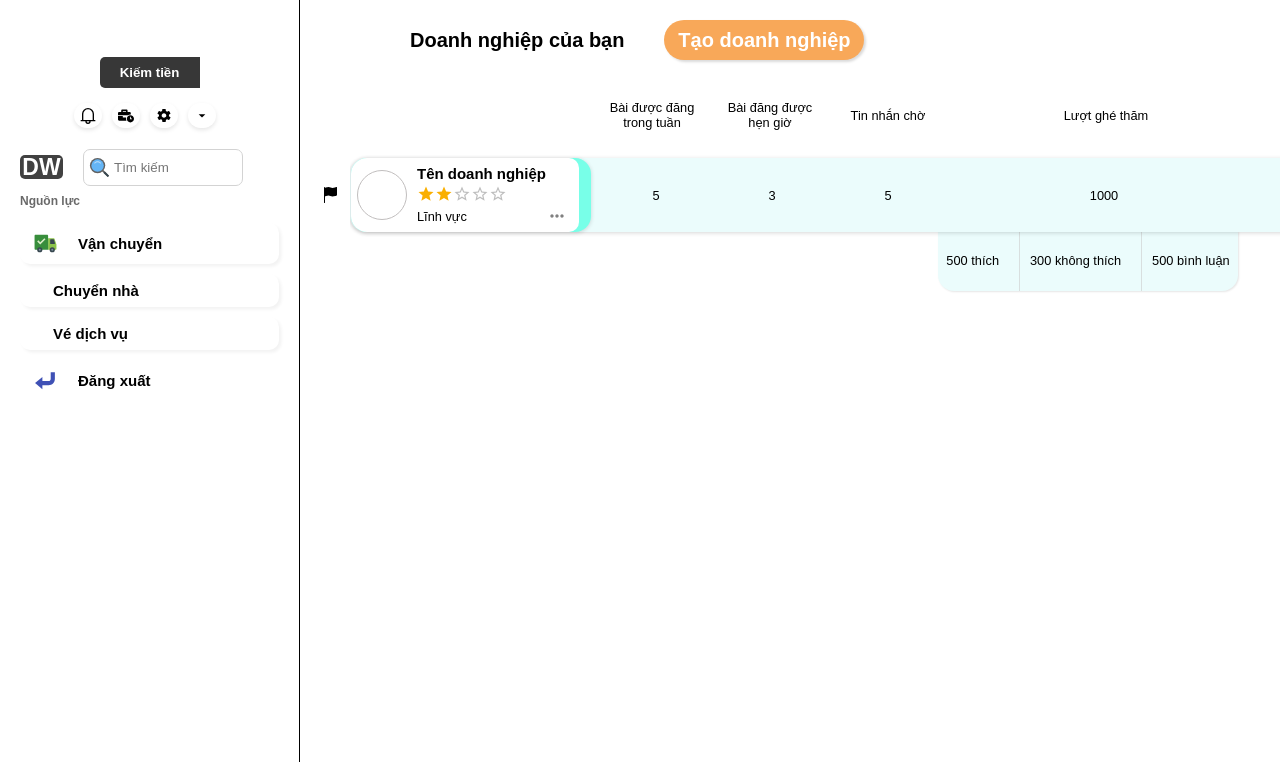
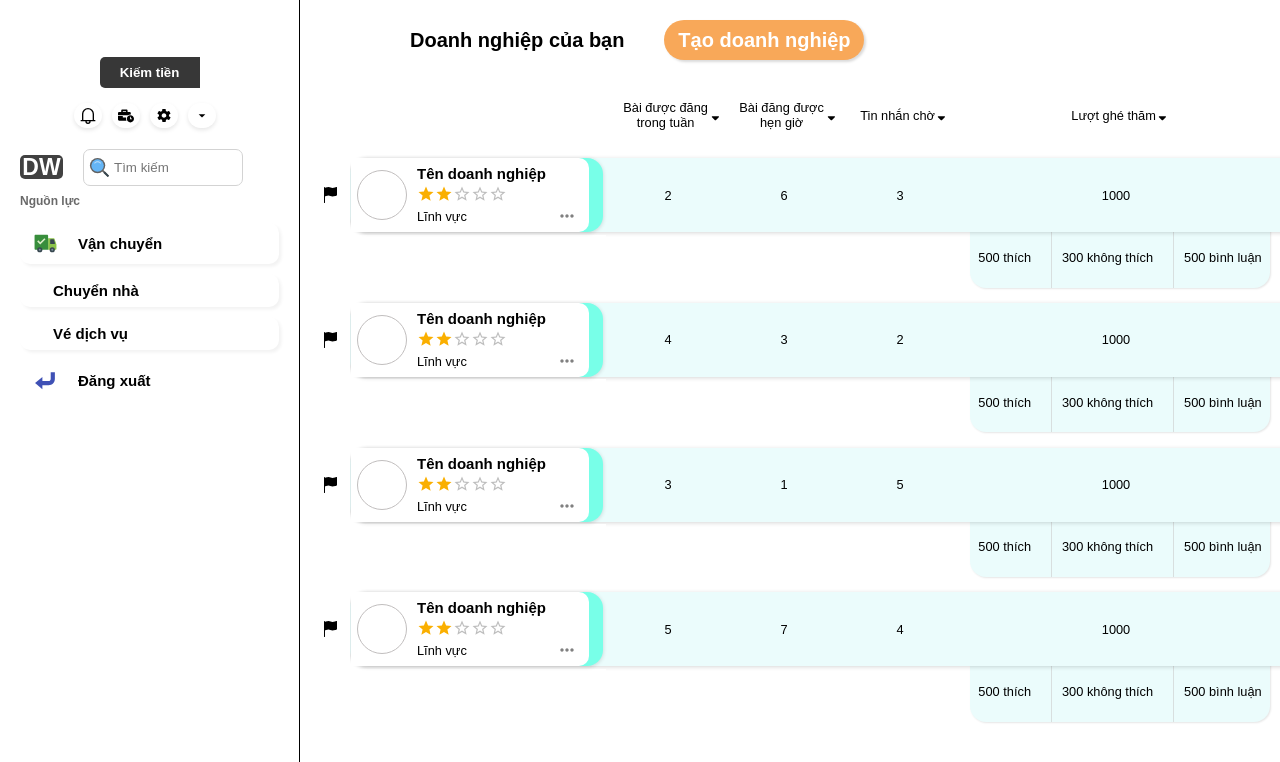
Before and after one commit to addams0512/ve_doanh_nghiep, a React (Create React App) app: page / in a window 1280 px wide. Shown: the top 762 px of the page. Built offline with nearby package versions, Linux system fonts and the light colour scheme.

Commit message:
update-colorpicker

```diff
--- a/package.json
+++ b/package.json
@@ -11,6 +11,7 @@
     "@testing-library/react": "^13.4.0",
     "@testing-library/user-event": "^13.5.0",
     "react": "^18.2.0",
+    "react-color": "^2.19.3",
     "react-dom": "^18.2.0",
     "react-icons": "^4.8.0",
     "react-router-dom": "^6.9.0",
--- /dev/null
+++ b/src/components/ColorPicker.css
@@ -0,0 +1,10 @@
+.color-picker-container {
+	position: relative;
+}
+
+.main-color-picker {
+	position: absolute;
+	z-index: 9999;
+	width: 200px;
+	height: 500px;
+}
--- /dev/null
+++ b/src/components/ColorPicker.js
@@ -0,0 +1,23 @@
+import { ChromePicker } from "react-color"
+import React from "react"
+import { useState } from "react"
+import { BiDotsHorizontalRounded } from "react-icons/bi"
+import "./ColorPicker.css"
+const ColorPicker = ({ color2, displayColor }) => {
+	const [color, setColor] = useState("#ffffff")
+
+	return (
+		<div className="color-picker-container">
+			<div className="main-color-picker">
+				<ChromePicker
+					color={color2}
+					onChange={(displayColor) => setColor(displayColor.hex)}
+				/>
+			</div>
+			{/* <div
+				style={{ backgroundColor: color, width: "50px", height: "50px" }}></div> */}
+		</div>
+	)
+}
+
+export default ColorPicker
--- a/src/components/Dropdown.css
+++ b/src/components/Dropdown.css
@@ -6,7 +6,7 @@
 	padding: 2px 6px;
 	position: relative;
 }
-.main-services-nav-arrange-dropdown:hover .dropdown-container {
+.main-drop-down:hover .dropdown-container {
 	display: block;
 }
 .dropdown-container input {
--- /dev/null
+++ b/src/data/yourbusinessData.js
@@ -0,0 +1,70 @@
+export const YourBusinessData = [
+	{
+		id: 0,
+		postInWeek: 2,
+		timePost: 6,
+		queueMessage: 3,
+		viewer: 1000,
+		notable: 15,
+		bill: 25,
+		income: "5.000.000",
+		admin: "Nguyễn Hoàng Luân",
+		address: "123 Trường Sa, P.15, Q.3, TP.HCM",
+		like: "500 thích",
+		unlike: "300 không thích",
+		comment: "500 bình luận",
+		color: "#ffffff",
+		colorPicker: false,
+	},
+	{
+		id: 1,
+		postInWeek: 4,
+		timePost: 3,
+		queueMessage: 2,
+		viewer: 1000,
+		notable: 15,
+		bill: 25,
+		income: "5.000.000",
+		admin: "Nguyễn Hoàng Luân",
+		address: "123 Trường Sa, P.15, Q.3, TP.HCM",
+		like: "500 thích",
+		unlike: "300 không thích",
+		comment: "500 bình luận",
+		color: "#ffffff",
+		colorPicker: false,
+	},
+	{
+		id: 2,
+		postInWeek: 3,
+		timePost: 1,
+		queueMessage: 5,
+		viewer: 1000,
+		notable: 15,
+		bill: 25,
+		income: "5.000.000",
+		admin: "Nguyễn Hoàng Luân",
+		address: "123 Trường Sa, P.15, Q.3, TP.HCM",
+		like: "500 thích",
+		unlike: "300 không thích",
+		comment: "500 bình luận",
+		color: "#ffffff",
+		colorPicker: false,
+	},
+	{
+		id: 3,
+		postInWeek: 5,
+		timePost: 7,
+		queueMessage: 4,
+		viewer: 1000,
+		notable: 15,
+		bill: 25,
+		income: "5.000.000",
+		admin: "Nguyễn Hoàng Luân",
+		address: "123 Trường Sa, P.15, Q.3, TP.HCM",
+		like: "500 thích",
+		unlike: "300 không thích",
+		comment: "500 bình luận",
+		color: "#ffffff",
+		colorPicker: false,
+	},
+]
--- a/src/layouts/YourBusiness.css
+++ b/src/layouts/YourBusiness.css
@@ -64,76 +64,100 @@
 	font-size: 0.8em;
 	display: grid;
 	grid-template-areas: "flag card post time-post queue-message viewwer notable bill income admin address";
-	gap: 18px;
+	gap: 16px;
 }
 
 .nav-main-your-business .flag-nav-main-your-business {
 	box-shadow: none;
-	width: 100%;
+	width: 20px;
 	height: 100%;
-	background-color: white;
 	position: sticky;
 	left: 0;
 	z-index: 9999;
 	grid-area: flag;
-	width: 20px;
-	margin-right: 8px;
+	background-color: white;
 }
 
 .nav-main-your-business .card-nav-main-your-business {
-	width: 100%;
+	width: 260px !important;
 	height: 100%;
+	padding-left: 20px;
 	background-color: white;
 	position: sticky;
-	left: 0;
-	z-index: 9999;
+	left: 20px;
+	z-index: 9998;
 	box-shadow: none;
 	grid-area: card;
 	width: 228px;
 }
 
 .nav-main-your-business .post-nav-main-your-business {
+	justify-content: center;
 	grid-area: post;
+	display: flex;
 	width: 100px;
 }
-
+.icon-sort-post-nav-main-your-business {
+	cursor: pointer;
+	display: flex;
+	align-items: center;
+}
 .nav-main-your-business .time-post-nav-main-your-business {
 	grid-area: time-post;
 	width: 100px;
+	display: flex;
 }
 
 .nav-main-your-business .queue-message-nav-main-your-business {
+	display: flex;
 	grid-area: queue-message;
+	justify-content: center;
+	align-items: center;
 	width: 100px;
 }
 
 .nav-main-your-business .viewer-nav-main-your-business {
+	display: flex;
 	grid-area: viewwer;
+	justify-content: center;
+	align-items: center;
 	width: 300px;
 }
 
 .nav-main-your-business .notable-nav-main-your-business {
 	grid-area: notable;
+	justify-content: center;
+	display: flex;
 	width: 100px;
 }
 
 .nav-main-your-business .bill-nav-main-your-business {
+	display: flex;
 	grid-area: bill;
+	justify-content: center;
 	width: 100px;
 }
 
 .nav-main-your-business .income-nav-main-your-business {
+	display: flex;
 	grid-area: income;
 	width: 120px;
+	justify-content: center;
 }
 
 .nav-main-your-business .admin-nav-main-your-business {
+	display: flex;
 	grid-area: admin;
+	justify-content: center;
+
 	width: 200px;
 }
 
 .nav-main-your-business .address-nav-main-your-business {
+	display: flex;
 	grid-area: address;
+	justify-content: center;
+
 	width: 300px;
 }
 
@@ -167,30 +191,26 @@
 }
 
 .heading-main-your-business-container {
-	cursor: pointer;
 	border-radius: 16px;
 	background-color: rgb(120, 290, 232);
 	box-shadow: rgba(0, 0, 0, 0.16) 0px 1px 4px;
 	display: flex;
 	height: fit-content;
-	border-radius: 16px;
 	align-items: center;
-	z-index: 9998;
+	z-index: 8887;
 	left: 41px;
 	position: sticky;
-	padding-right: 12px;
+	width: 252px;
 }
 
 .main-your-business-container .flag-item-main-your-business {
-	width: 20px;
 	background-color: white;
-	width: 50px;
 	height: 90.66px;
 	display: flex;
 	justify-content: center;
 	align-items: center;
 	position: sticky;
-	z-index: 9999;
+	z-index: 8888;
 	left: 0;
 	margin-left: auto;
 	padding: 0 12px;
@@ -199,8 +219,7 @@
 /* card */
 .card-item-main-your-business {
 	grid-area: card;
-	width: 228px;
-	border-radius: 16px;
+	width: 238px;
 	border-top-right-radius: 10px;
 	border-bottom-right-radius: 10px;
 	background-color: white;
@@ -209,7 +228,13 @@
 	align-items: center;
 	padding: 6px;
 }
-
+.color-picker-card-item-main-your-business {
+	display: flex;
+	margin-top: auto;
+	margin-left: auto;
+	margin-right: 6px;
+	position: relative;
+}
 .circles-card-nav-main-your-business {
 	width: 50px;
 	height: 50px;
@@ -218,6 +243,8 @@
 }
 
 .heading-info-card-nav-main-your-business {
+	cursor: pointer;
+
 	display: flex;
 	flex-direction: column;
 	margin-left: 10px;
@@ -285,11 +312,23 @@
 .comment-main-your-business .flag-comment-main-your-business {
 	grid-area: flag;
 	width: 20px;
+	height: 100%;
+	position: sticky;
+	z-index: 8888;
+	background-color: white;
+	left: 0;
+	margin-top: -6px;
 }
 
 .comment-main-your-business .card-comment-main-your-business {
 	grid-area: card;
-	width: 228px;
+	width: 260px;
+	margin-top: -6px;
+	background-color: white;
+	height: 60px;
+	position: sticky;
+	z-index: 7777;
+	left: 20px;
 }
 
 .comment-main-your-business .post-comment-main-your-business {
@@ -319,7 +358,7 @@
 	justify-content: center;
 	align-items: center;
 	gap: 20px;
-	margin-top: -10px;
+	margin-top: -20px;
 	box-shadow: rgba(0, 0, 0, 0.1) 1px 1px 2px;
 }
 
--- a/src/layouts/YourBusiness.js
+++ b/src/layouts/YourBusiness.js
@@ -1,13 +1,132 @@
-import React from "react"
+import React, { useState, useEffect, useRef } from "react"
 import "./YourBusiness.css"
 import { BsFillBellFill } from "react-icons/bs"
 import Rating from "../components/Rating"
+import { BiDotsHorizontalRounded } from "react-icons/bi"
 import { BsFlagFill } from "react-icons/bs"
-import { BiDotsHorizontalRounded } from "react-icons/bi"
+import { YourBusinessData as data } from "../data/yourbusinessData"
+import { FaSortUp, FaSortDown } from "react-icons/fa"
+import ColorPicker from "../components/ColorPicker"
+import { useCallback } from "react"
 const YourBusiness = ({ createBusinessPage }) => {
+	const [loading, setLoading] = useState(false)
+	const [sortStatus, setSortStatus] = useState("")
+	const [sortPostWeek, setSortPostWeek] = useState(true)
+	const [sortTimePost, setSortTimePost] = useState(true)
+	const [sortQueueMessage, setSortQueueMessage] = useState(true)
+	const [sortViewer, setSortViewer] = useState(true)
+	const [sortNotable, setSortNotable] = useState(true)
+	const [sortBill, setSortBill] = useState(true)
+	const [sortIncome, setSortIncome] = useState(true)
+	const [sortAdmin, setSortAdmin] = useState(true)
+	const [sortAddress, setSortAddress] = useState(true)
+	const [dataSelected, setDataSelected] = useState()
+	const isFirstRender = useRef(true)
+	const handleColorPicker = (id) => {
+		if (isFirstRender.current) {
+			isFirstRender.current = false
+			return
+		}
+		setDataSelected(
+			data.map((item) => {
+				if (id === item.id) {
+					item.colorPicker = !item.colorPicker
+				} else {
+					item.colorPicker = false
+				}
+				return item
+			})
+		)
+	}
+	useEffect(() => {
+		switch (sortPostWeek) {
+			case true:
+				data.sort((a, b) => {
+					return a.postInWeek - b.postInWeek
+				})
+				break
+			case false:
+				data.sort((a, b) => {
+					return b.postInWeek - a.postInWeek
+				})
+				break
+			default:
+				break
+		}
+	}, [sortPostWeek])
+
+	useEffect(() => {
+		switch (sortTimePost) {
+			case true:
+				data.sort((a, b) => {
+					return a.timePost - b.timePost
+				})
+				break
+			case false:
+				data.sort((a, b) => {
+					return b.timePost - a.timePost
+				})
+				break
+			default:
+				break
+		}
+	}, [sortTimePost])
+
+	useEffect(() => {
+		switch (sortQueueMessage) {
+			case true:
+				data.sort((a, b) => {
+					return a.queueMessage - b.queueMessage
+				})
+				break
+			case false:
+				data.sort((a, b) => {
+					return b.queueMessage - a.queueMessage
+				})
+				break
+			default:
+				break
+		}
+	}, [sortQueueMessage])
+
+	const handleClickSort = (name) => {
+		switch (name) {
+			case "PostInWeek":
+				setSortPostWeek(!sortPostWeek)
+				break
+			case "TimePost":
+				setSortTimePost(!sortTimePost)
+				break
+			case "QueueMessage":
+				setSortQueueMessage(!sortQueueMessage)
+				break
+			case "Viewer":
+				setSortViewer(!sortViewer)
+				break
+			case "Notable":
+				setSortNotable(!sortNotable)
+				break
+			case "Bill":
+				setSortBill(!sortBill)
+				break
+			case "Income":
+				setSortIncome(!sortIncome)
+				break
+			case "Admin":
+				setSortAdmin(!sortAdmin)
+				break
+			case "Address":
+				setSortAddress(!sortAddress)
+				break
+			default:
+				break
+		}
+	}
+
 	const createBusiness = () => {
 		createBusinessPage()
 	}
+
 	return (
 		<div className="your-business-container">
 			<div className="title-your-business-container">
@@ -23,39 +142,120 @@ const YourBusiness = ({ createBusinessPage }) => {
 				<div className="nav-main-your-business">
 					<div className="flag-nav-main-your-business"></div>
 					<div className="card-nav-main-your-business"></div>
-					<div className="post-nav-main-your-business">
-						Bài được đăng trong tuần
+					<div
+						className="post-nav-main-your-business"
+						onClick={() => {
+							handleClickSort("PostInWeek")
+						}}>
+						Bài được đăng trong tuần{" "}
+						<div className="icon-sort-post-nav-main-your-business">
+							{sortPostWeek ? <FaSortDown /> : <FaSortUp />}
 						</div>
-					<div className="time-post-nav-main-your-business">
+					</div>
+					<div
+						onClick={() => {
+							handleClickSort("TimePost")
+						}}
+						className="time-post-nav-main-your-business">
 						Bài đăng được hẹn giờ
+						<div className="icon-sort-post-nav-main-your-business">
+							{sortTimePost ? <FaSortDown /> : <FaSortUp />}
 						</div>
-					<div className="queue-message-nav-main-your-business">
-						Tin nhắn chờ
 					</div>
-					<div className="viewer-nav-main-your-business">Lượt ghé thăm</div>
-					<div className="notable-nav-main-your-business">Lượt đánh giá</div>
-					<div className="bill-nav-main-your-business">Đơn hàng</div>
-					<div className="income-nav-main-your-business">Doanh thu</div>
-					<div className="admin-nav-main-your-business">Quản trị viên</div>
-					<div className="address-nav-main-your-business">Địa chỉ</div>
+					<div
+						onClick={() => {
+							handleClickSort("QueueMessage")
+						}}
+						className="queue-message-nav-main-your-business">
+						Tin nhắn chờ{" "}
+						<div className="icon-sort-post-nav-main-your-business">
+							{sortQueueMessage ? <FaSortDown /> : <FaSortUp />}
+						</div>
+					</div>
+					<div
+						onClick={() => {
+							handleClickSort("Viewer")
+						}}
+						className="viewer-nav-main-your-business">
+						Lượt ghé thăm
+						<div className="icon-sort-post-nav-main-your-business">
+							{sortViewer ? <FaSortDown /> : <FaSortUp />}
+						</div>
+					</div>
+					<div
+						onClick={() => {
+							handleClickSort("Notable")
+						}}
+						className="notable-nav-main-your-business">
+						Lượt đánh giá
+						<div className="icon-sort-post-nav-main-your-business">
+							{sortNotable ? <FaSortDown /> : <FaSortUp />}
+						</div>
+					</div>
+					<div
+						onClick={() => {
+							handleClickSort("Bill")
+						}}
+						className="bill-nav-main-your-business">
+						Đơn hàng
+						<div className="icon-sort-post-nav-main-your-business">
+							{sortBill ? <FaSortDown /> : <FaSortUp />}
+						</div>
+					</div>
+					<div
+						onClick={() => {
+							handleClickSort("Income")
+						}}
+						className="income-nav-main-your-business">
+						Doanh thu
+						<div className="icon-sort-post-nav-main-your-business">
+							{sortIncome ? <FaSortDown /> : <FaSortUp />}
+						</div>
+					</div>
+					<div
+						onClick={() => {
+							handleClickSort("Admin")
+						}}
+						className="admin-nav-main-your-business">
+						Quản trị viên
+						<div className="icon-sort-post-nav-main-your-business">
+							{sortAdmin ? <FaSortDown /> : <FaSortUp />}
+						</div>
+					</div>
+					<div
+						onClick={() => {
+							handleClickSort("Address")
+						}}
+						className="address-nav-main-your-business">
+						Địa chỉ
+						<div className="icon-sort-post-nav-main-your-business">
+							{sortAddress ? <FaSortDown /> : <FaSortUp />}
+						</div>
+					</div>
 				</div>
 				{/* content */}
 				<div className="main-your-business-container">
-					{/* item1 */}
-					<div className="submain-your-business-item-container">
+					{/* item */}
+					{data.map((element) => {
+						return (
+							<div
+								key={element.id}
+								className="submain-your-business-item-container">
 								<div className="submain-your-business-container">
 									<div className="flag-item-main-your-business">
 										<BsFlagFill />
 									</div>
 									<div className="main-your-business-container-item">
-								<div
-									onClick={createBusiness}
-									className="heading-main-your-business-container">
+										<div className="heading-main-your-business-container">
 											{/* card */}
 											<div className="card-item-main-your-business">
 												<div className="circles-card-nav-main-your-business"></div>
-										<div className="heading-info-card-nav-main-your-business">
-											<h3 style={{ fontWeight: "900" }}>Tên doanh nghiệp</h3>
+												<div
+													onClick={createBusiness}
+													className="heading-info-card-nav-main-your-business">
+													<h3 style={{ fontWeight: "900" }}>
+														Tên doanh nghiệp
+													</h3>
 													<Rating
 														name="size-small"
 														defaultValue={2}
@@ -63,30 +263,45 @@ const YourBusiness = ({ createBusinessPage }) => {
 													/>
 													<p>Lĩnh vực</p>
 												</div>
+												<div className="color-picker-card-item-main-your-business">
 													<BiDotsHorizontalRounded
+														onClick={() => handleColorPicker(element.id)}
 														color="gray"
 														size={20}
-											style={{
-												marginRight: "6px",
-												marginLeft: "auto",
-												marginTop: "auto",
-											}}
 													/>
+													{element.colorPicker && (
+														<ColorPicker color2={element.color} />
+													)}
+												</div>
 											</div>
 										</div>
 										{/* item-content */}
-								<div className="post-nav-main-your-business">5</div>
-								<div className="time-post-nav-main-your-business">3</div>
-								<div className="queue-message-nav-main-your-business">5</div>
-								<div className="viewer-nav-main-your-business">1000</div>
-								<div className="notable-nav-main-your-business">15</div>
-								<div className="bill-nav-main-your-business">25</div>
-								<div className="income-nav-main-your-business">5.000.000</div>
+										<div className="post-nav-main-your-business">
+											{element.postInWeek}
+										</div>
+										<div className="time-post-nav-main-your-business">
+											{element.timePost}
+										</div>
+										<div className="queue-message-nav-main-your-business">
+											{element.queueMessage}
+										</div>
+										<div className="viewer-nav-main-your-business">
+											{element.viewer}
+										</div>
+										<div className="notable-nav-main-your-business">
+											{element.notable}
+										</div>
+										<div className="bill-nav-main-your-business">
+											{element.bill}
+										</div>
+										<div className="income-nav-main-your-business">
+											{element.income}
+										</div>
 										<div className="admin-nav-main-your-business">
-									Nguyễn Hoàng Luân
+											{element.admin}
 										</div>
 										<div className="address-nav-main-your-business">
-									123 Trường Sa, P.15, Q.3, TP.HCM
+											{element.address}
 										</div>
 									</div>
 								</div>
@@ -100,12 +315,12 @@ const YourBusiness = ({ createBusinessPage }) => {
 											<div className="time-post-comment-main-your-business"></div>
 											<div className="queue-message-comment-main-your-business"></div>
 											<div className="viewer-comment-main-your-business">
-										<div>500 thích</div>
+												<div>{element.like}</div>
 												<div className="unlike-viewer-comment-main-your-business">
-											300 không thích
+													{element.unlike}
 												</div>
 												<div className="comment-viewer-comment-main-your-business">
-											500 bình luận
+													{element.comment}
 												</div>
 											</div>
 											<div className="notable-comment-main-your-business"></div>
@@ -117,7 +332,8 @@ const YourBusiness = ({ createBusinessPage }) => {
 									</div>
 								</div>
 							</div>
-					{/* item2 */}
+						)
+					})}
 				</div>
 			</div>
 		</div>
```
Also changed, not shown: 1 other file (tests, documents, lock files or other folders). Lines whose indentation alone changed are shown as unchanged.
